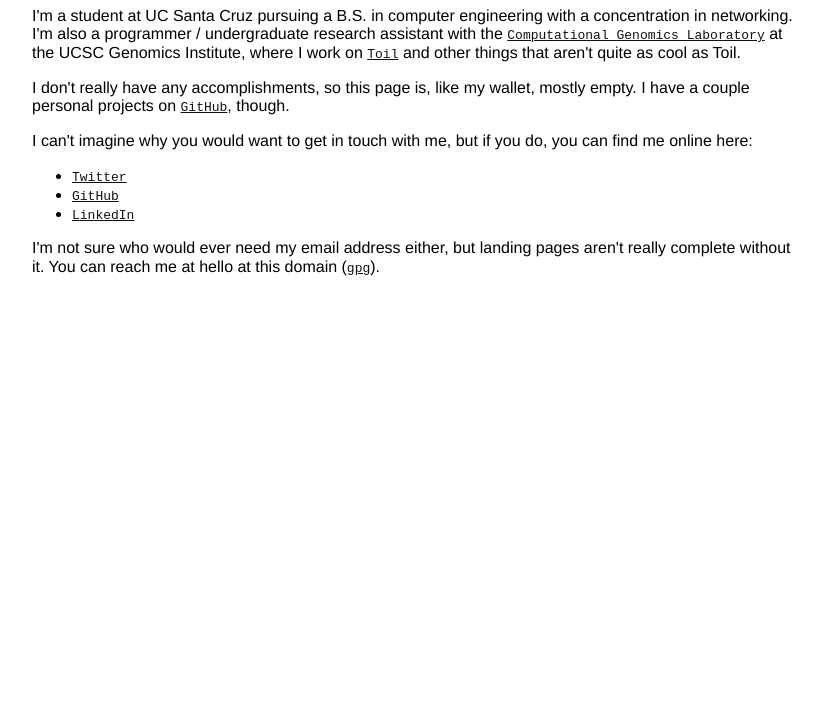
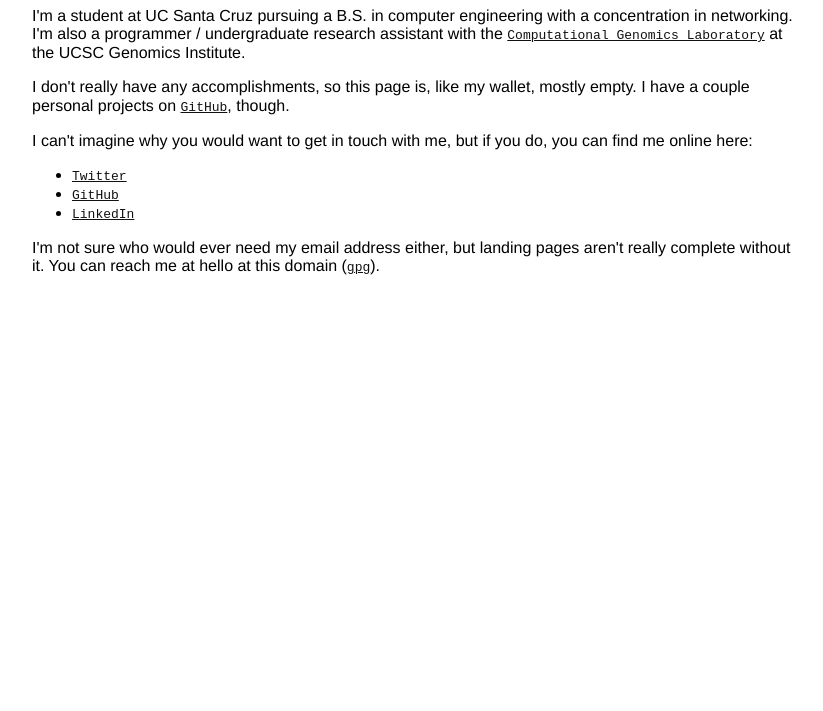
Before and after one commit to natanlao/natanlao.github.io, a plain HTML site: page index.html in a window 1280 px wide. Shown: the part 89-800 px from the top of the page, without its empty margins (224-1047 px from the left). Drawn offline with nearby package versions, Linux system fonts and the light colour scheme.

Commit message:
I work on different things now

```diff
--- a/index.html
+++ b/index.html
@@ -18,7 +18,7 @@
     <h1>Hi, I'm Natan.</h1>
   </header>
   <main>
-    <p>I'm a student at UC Santa Cruz pursuing a B.S. in computer engineering with a concentration in networking. I'm also a programmer / undergraduate research assistant with the <a href="https://ucsc-cgl.org/">Computational Genomics Laboratory</a> at the UCSC Genomics Institute, where I work on <a href="http://toil.ucsc-cgl.org/">Toil</a> and other things that aren't quite as cool as Toil.</p>
+    <p>I'm a student at UC Santa Cruz pursuing a B.S. in computer engineering with a concentration in networking. I'm also a programmer / undergraduate research assistant with the <a href="https://ucsc-cgl.org/">Computational Genomics Laboratory</a> at the UCSC Genomics Institute.</p>
     <p>I don't really have any accomplishments, so this page is, like my wallet, mostly empty. I have a couple personal projects on <a href="https://github.com/natanlao">GitHub</a>, though.</p>
     <p>I can't imagine why you would want to get in touch with me, but if you do, you can find me online here:</p>
     <ul>
```
